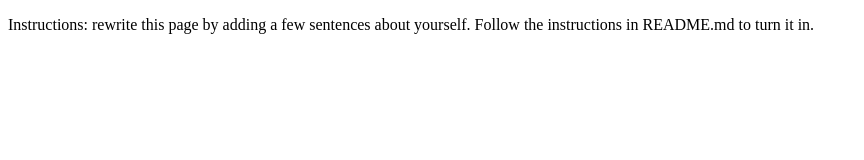
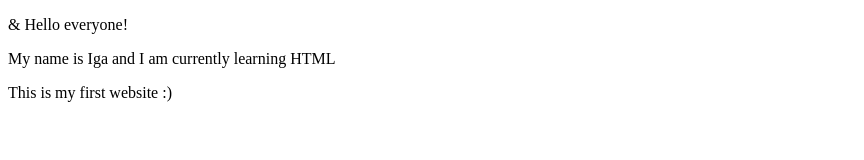
Before and after one commit to IgaParadowska/webdev_lab1, a plain HTML site: page index.html in a window 1280 px wide. Shown: the whole page, without its empty margins (0-864 px from the left). Drawn offline with Linux system fonts and the light colour scheme.

Commit message:
first website

```diff
--- a/index.html
+++ b/index.html
@@ -5,6 +5,8 @@
   <title>Internet Technologies and Web Design</title>
 </head>
 <body>
-  <p>Instructions: rewrite this page by adding a few sentences about yourself. Follow the instructions in README.md to turn it in.</p>
+  <p>&amp; Hello everyone!</p>
+  <p>My name is Iga and I am currently learning HTML</p>
+  <p> This is my first website :)</p>
 </body>
 </html>
```
